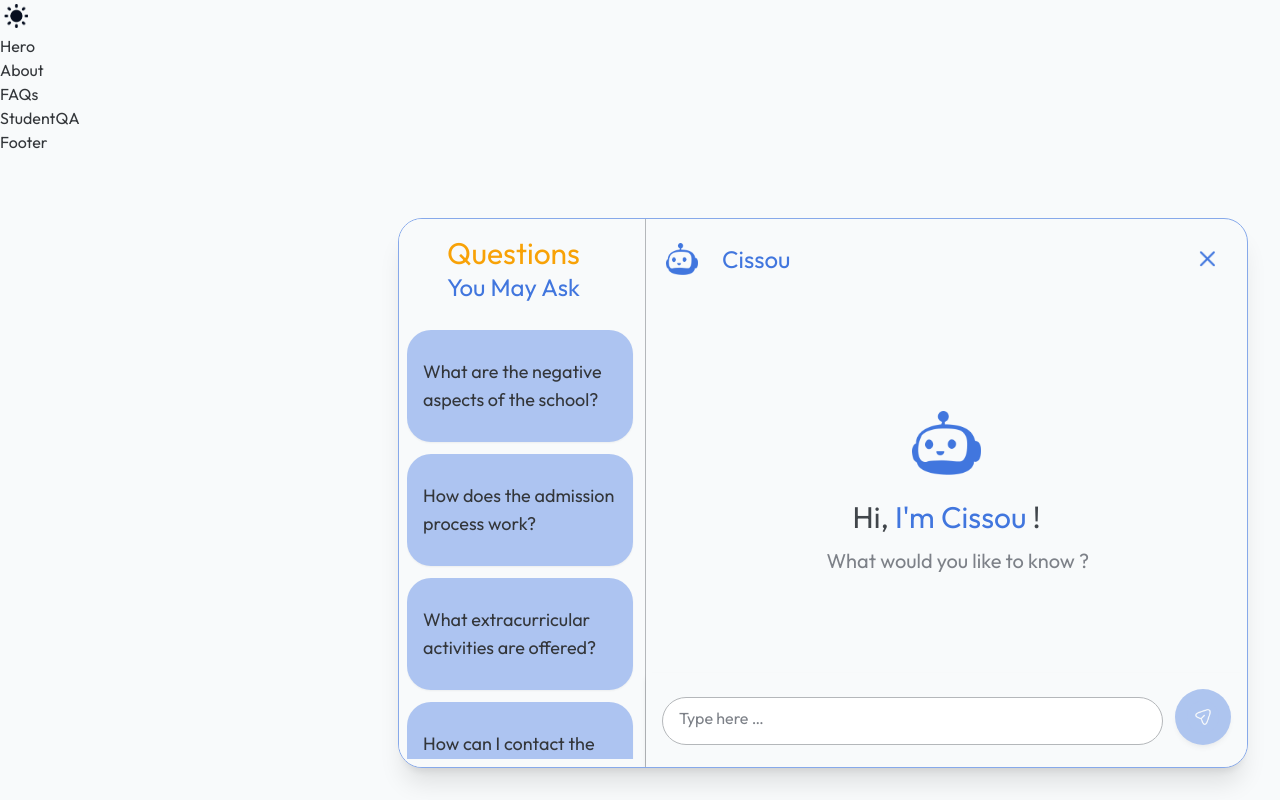
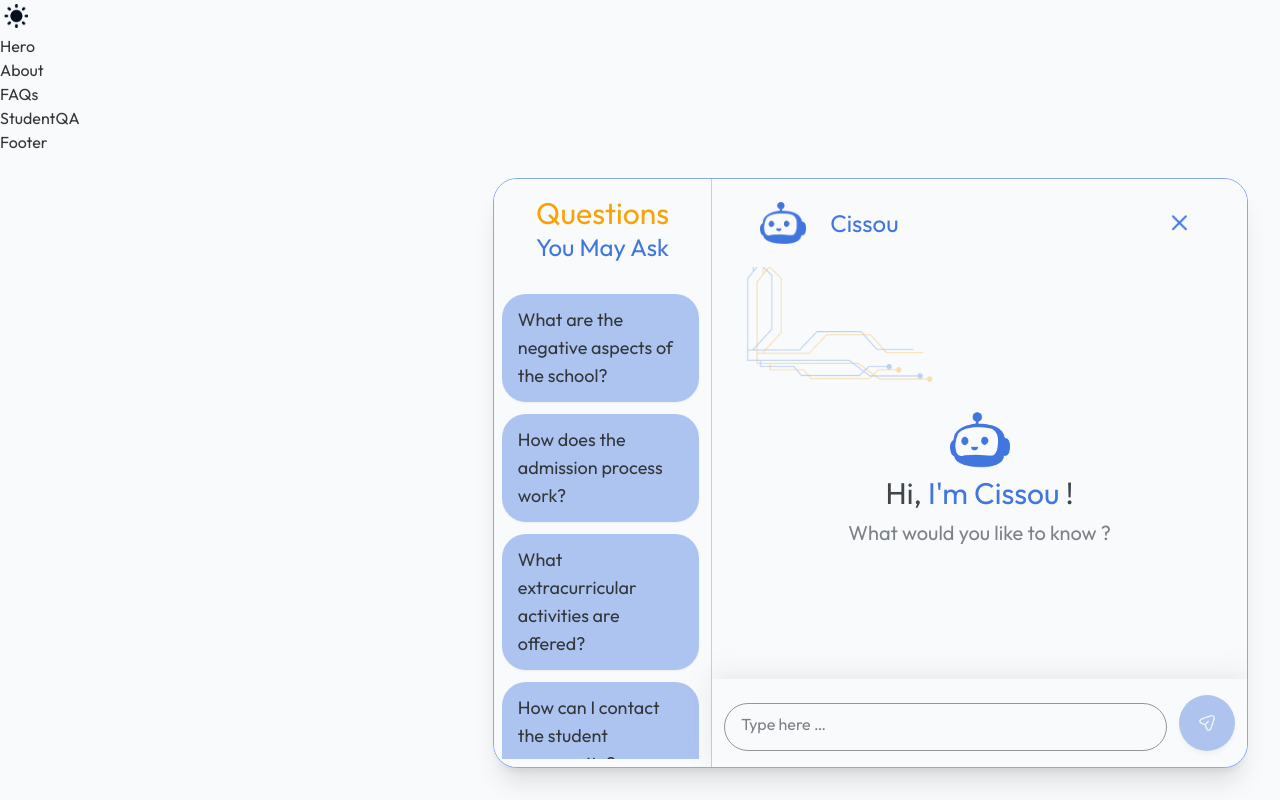
Before and after one commit to ScientificClubofESI/esi101-website-25-26, a Next.js app: page / in a window 1280 px wide. Built offline with nearby package versions, Linux system fonts and the light colour scheme.

Commit message:
fixed sizing issue and the background image for the  chat

```diff
--- a/src/components/ChatBot/index.jsx
+++ b/src/components/ChatBot/index.jsx
@@ -133,23 +133,21 @@ const ChatBot = ({ defaultOpen = true }) => {
 
   return (
     <section
-      className="fixed inset-0 md:inset-auto md:bottom-8  md:top-auto w-full h-full md:h-[550px] z-50 bg-background-light md:rounded-3xl shadow-xl border border-primary-300 flex flex-col md:flex-row overflow-hidden md:max-w-[850px] md:w-full md:right-8 md:left-auto md:ml-auto"
+      className="fixed inset-0 md:inset-auto md:bottom-8 md:top-auto w-full h-full md:w-[59vw] md:h-[73.8vh] z-50 bg-background-light md:rounded-3xl shadow-xl border border-primary-300 flex flex-col md:flex-row overflow-hidden md:right-8 md:left-auto md:ml-auto"
       aria-label="ChatBot"
     >
       {/* Left suggestions panel (desktop) */}
-      <div className="hidden md:flex flex-col w-[247px]  bg-background-light border-r border-neutral-200 p-2">
-        <h2 className="text-secondary-500 w-44 pb-4 h-24 ml-10 mt-2 text-3xl font-normal  mb-2">
+      <div className="hidden md:flex flex-col w-[29%] bg-background-light border-r border-neutral-100 p-2">
+        <h2 className="text-secondary-500 text-center pb-4 h-24 mt-2 text-3xl font-normal mb-2">
           Questions
-          <span className="block text-primary-500  text-2xl  ">
-            You May Ask
-          </span>
+          <span className="block text-primary-500 text-2xl">You May Ask</span>
         </h2>
         <div className="space-y-3 overflow-y-auto pr-1">
           {SUGGESTED_QUESTIONS.map((q, i) => {
             const selected = i === selectedIdx;
             const thinkingMode = thinking && isDesktop;
             const base =
-              "w-full text-left text-lg text-neutral-800 h-28 rounded-3xl px-4 py-3 transition-colors shadow-sm focus:outline-none";
+              "w-full text-left text-lg text-neutral-800 min-h-fit rounded-3xl px-4 py-3 transition-colors shadow-sm focus:outline-none";
             let colorClass;
             if (thinkingMode) {
               colorClass = selected
@@ -181,23 +179,42 @@ const ChatBot = ({ defaultOpen = true }) => {
 
       {/* Chat column */}
       <div className="flex-1 flex flex-col min-h-0 relative">
+        {/* Background image for desktop - positioned within chat column */}
+        <div
+          className="hidden md:block absolute pointer-events-none z-0"
+          style={{
+            width: "35%",
+            height: "40%",
+            top: "20%",
+            left: "23.6%",
+            transform: "translate(-50%, -50%)",
+            opacity: 0.8,
+          }}
+        >
+          <img
+            src="/assets/background.png"
+            alt=""
+            className="w-full h-full object-contain"
+            draggable={false}
+          />
+        </div>
         {showIntro && (
-          <div className="absolute left-0 right-0 top-1/2 -translate-y-[85%] md:-translate-y-[50%] flex flex-col items-center justify-center text-center px-6 select-none pointer-events-none z-10">
+          <div className="absolute left-0 right-0 top-1/2 -translate-y-[80%] md:-translate-y-[45%] flex flex-col items-center justify-center text-center px-6 select-none pointer-events-none z-10">
             <div className="flex flex-col items-center justify-center">
-              <BotAvatar className="w-[69px] h-[64px]" />
-              <h1 className="mt-6 text-3xl font-light text-neutral-700">
+              <BotAvatar className="w-16 h-16 md:w-[60px] md:h-[55px]" />
+              <h1 className="mt-2 text-2xl md:text-3xl font-light text-neutral-700">
                 Hi, <span className="text-primary-500">I'm Cissou</span> !
               </h1>
-              <p className="mt-3 whitespace-nowrap text-neutral-400 text-xl w-60 font-normal">
+              <p className="mt-2 text-lg md:text-xl text-neutral-400 font-normal">
                 What would you like to know ?
               </p>
             </div>
           </div>
         )}
         {/* Header */}
-        <div className="flex items-center gap-3 px-5 py-3 md:py-0  sticky top-0 z-10">
-          <div className="flex  gap-6">
-            <BotAvatar />
+        <div className="flex items-center bg-background-light gap-3 px-12 h-11 md:h-[88px] py-3 md:py-0  sticky top-0 z-10">
+          <div className="flex  items-center gap-6">
+            <BotAvatar className="w-8 h-8 md:w-[46px] md:h-[42.17px]" />
             <span className="font-normal text-2xl text-primary-500">
               Cissou
             </span>
@@ -219,15 +236,18 @@ const ChatBot = ({ defaultOpen = true }) => {
           ref={scrollRef}
           className={`flex-1 overflow-y-auto px-5 py-4 ${
             showIntro ? "pb-10" : "pb-48 md:pb-6"
-          } space-y-4 bg-background-light relative min-h-0`}
+          } space-y-4 relative min-h-0`}
         >
           {messages.map((m, idx) => {
             const isBot = m.role === "bot";
             if (isBot) {
               return (
-                <div key={idx} className="flex items-start gap-2 max-w-full">
+                <div
+                  key={idx}
+                  className="flex items-start gap-2 max-w-full relative z-20"
+                >
                   <BotAvatar />
-                  <div className="max-w-[80%] border text-neutral-700 shadow-sm rounded-2xl px-4 py-3 text-sm whitespace-pre-line leading-relaxed">
+                  <div className="max-w-[80%] border text-neutral-700 shadow-sm rounded-2xl px-4 py-3 text-sm whitespace-pre-line leading-relaxed bg-white">
                     {m.content}
                   </div>
                 </div>
@@ -236,14 +256,14 @@ const ChatBot = ({ defaultOpen = true }) => {
             return (
               <div
                 key={idx}
-                className="ml-auto max-w-[85%] bg-primary-500 text-white rounded-2xl px-4 py-3 text-sm whitespace-pre-line leading-relaxed"
+                className="ml-auto max-w-[85%] bg-primary-500 text-white rounded-2xl px-4 py-3 text-sm whitespace-pre-line leading-relaxed relative z-20"
               >
                 {m.content}
               </div>
             );
           })}
           {thinking && (
-            <div className="flex items-end gap-2">
+            <div className="flex items-end gap-2 relative z-20">
               <BotAvatar />
               <div className="relative bg-neutral-50 text-primary-500 px-4 py-2 rounded-2xl shadow-sm border border-neutral-100 flex items-center gap-1 text-xs font-medium">
                 <span className="w-2 h-2 bg-primary-500 rounded-full animate-bounce [animation-delay:0ms]"></span>
@@ -255,7 +275,7 @@ const ChatBot = ({ defaultOpen = true }) => {
         </div>
 
         {/* Sticky bottom input + mobile suggestions */}
-        <div className="md:h-[94px] md:shadow-md md:static fixed bottom-0 left-0 right-0 md:left-auto md:right-auto bg-background-light/95 backdrop-blur supports-[backdrop-filter]:backdrop-blur z-20 border-t md:border-t-0">
+        <div className=" bg-background-light md:shadow-input-area md:static fixed bottom-0 left-0 right-0 md:left-auto md:right-auto backdrop-blur supports-[backdrop-filter]:backdrop-blur z-20 border-t md:border-t-0">
           {messages.length === 0 && (
             <div className="md:hidden px-4 pt-3 pb-2 flex gap-3 overflow-x-auto scrollbar-none">
               {SUGGESTED_QUESTIONS.map((q, i) => (
@@ -280,10 +300,10 @@ const ChatBot = ({ defaultOpen = true }) => {
               e.preventDefault();
               sendMessage();
             }}
-            className="p-4 flex items-end gap-3"
+            className="px-3 py-4 md:px-3 flex items-end gap-3"
           >
             <div className="flex-1">
-              <div className="rounded-full border h-12 border-neutral-200 bg-white px-4 py-2 focus-within:ring-2 focus-within:ring-primary-300 transition-shadow">
+              <div className="rounded-full border h-12 border-neutral-300 bg-transparent px-4 py-2 focus-within:ring-2 focus-within:ring-primary-300 transition-shadow">
                 <input
                   type="text"
                   className="w-full bg-transparent text-black outline-none text-base placeholder:text-neutral-400"
--- a/tailwind.config.js
+++ b/tailwind.config.js
@@ -13,6 +13,7 @@ module.exports = {
       },
       boxShadow: {
         "input-bar": "0 0 24px 0 rgba(135,135,135,0.15)",
+        "input-area": "0px -4px 24px 0px #87878726",
       },
       fontSize: {
         "display-xl": ["4.75rem", { lineHeight: "1.1", fontWeight: "700" }],
```
